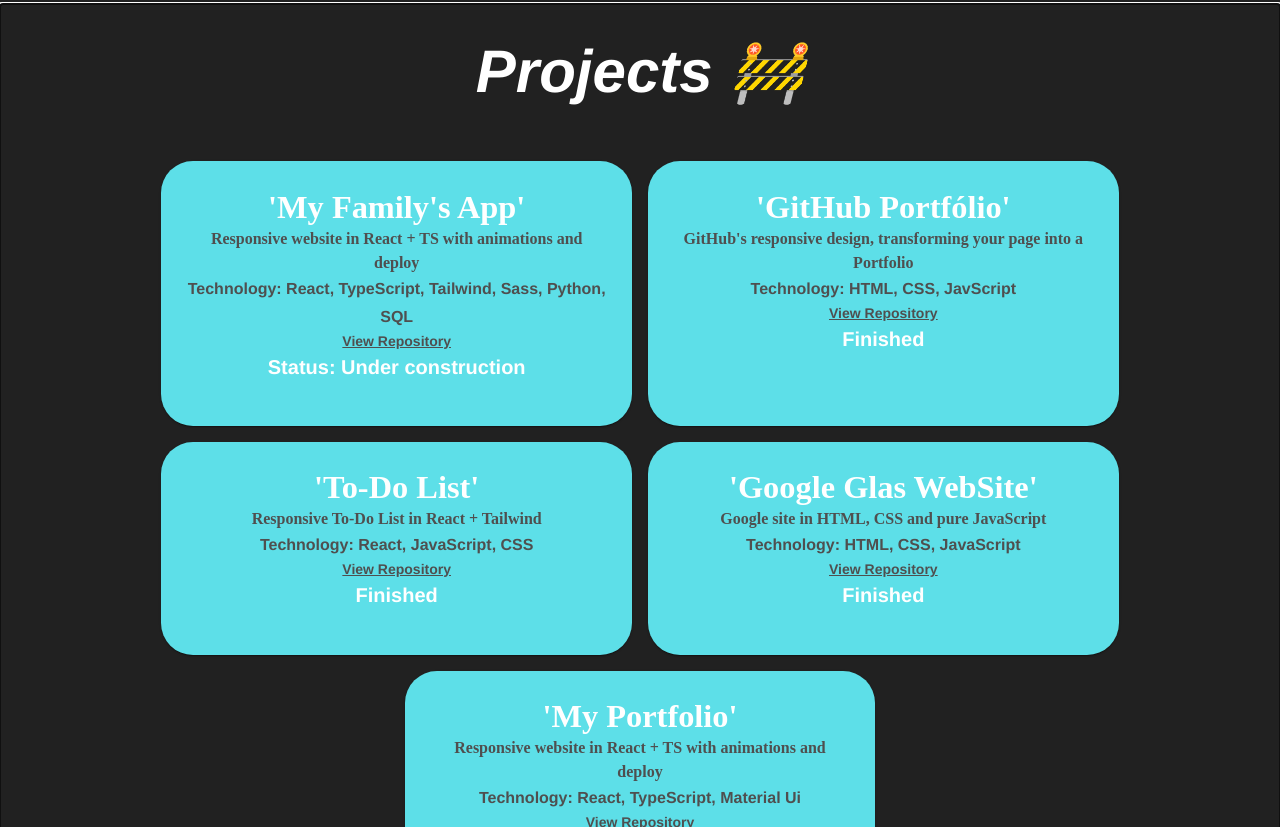
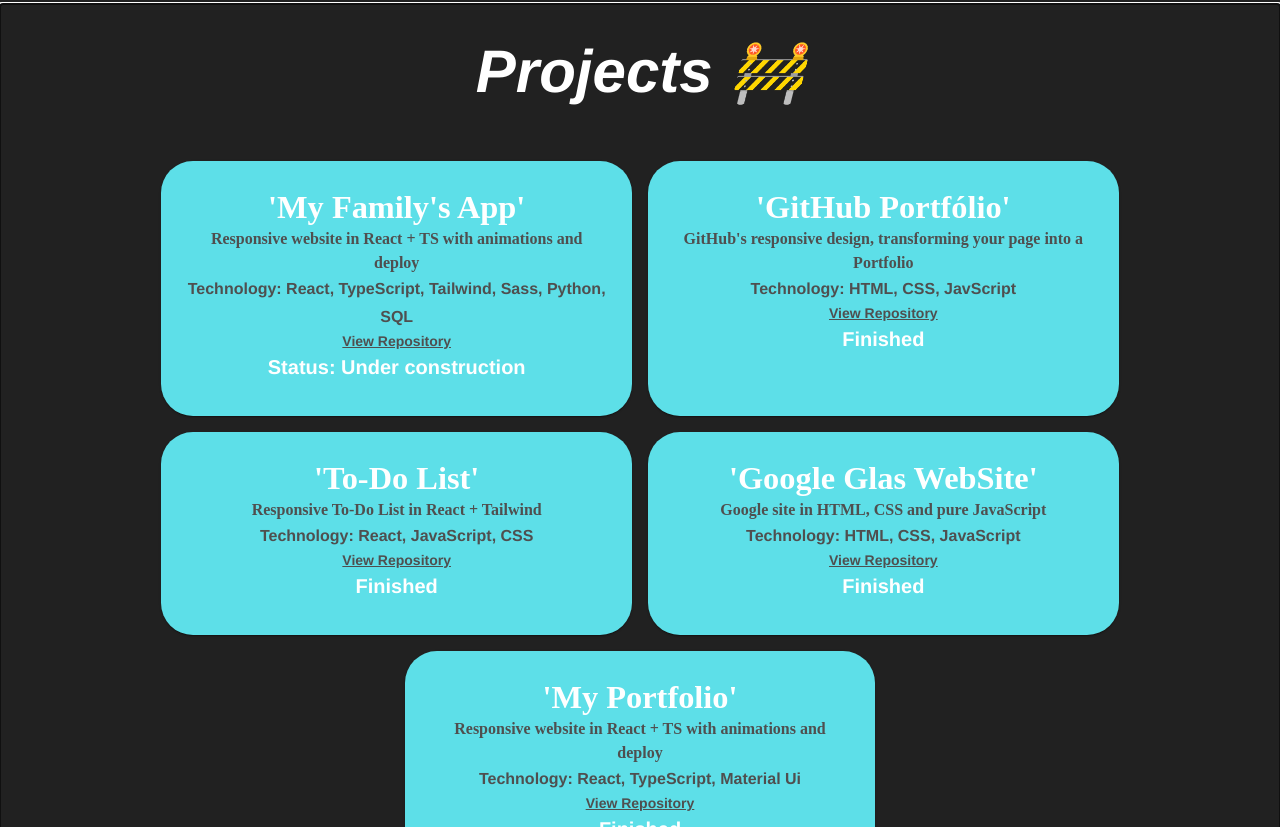
Before and after one commit to pohawesleyp/myportfolio, a React (Vite) app in the folder myportfolio-project/: page / in a window 1280 px wide. Shown: the part 3013-3840 px from the top of the page. Built offline with nearby package versions, Linux system fonts and the light colour scheme.

Commit message:
refactor: test padding

```diff
--- a/myportfolio-project/src/pages/Home/sections/Projetcs/Projects.tsx
+++ b/myportfolio-project/src/pages/Home/sections/Projetcs/Projects.tsx
@@ -20,7 +20,7 @@ const StyledCardProjects = styled(Card)(({ theme }) => ({
   height: "100%",
   padding: "0.6rem 0.6rem",
   textAlign: "center",
-  marginBottom: "0.6rem",
+  // marginBottom: "0.6rem",
   flexDirection: "column",
   borderRadius: "2rem",
   backgroundColor: theme.palette.secondary.light,
```
